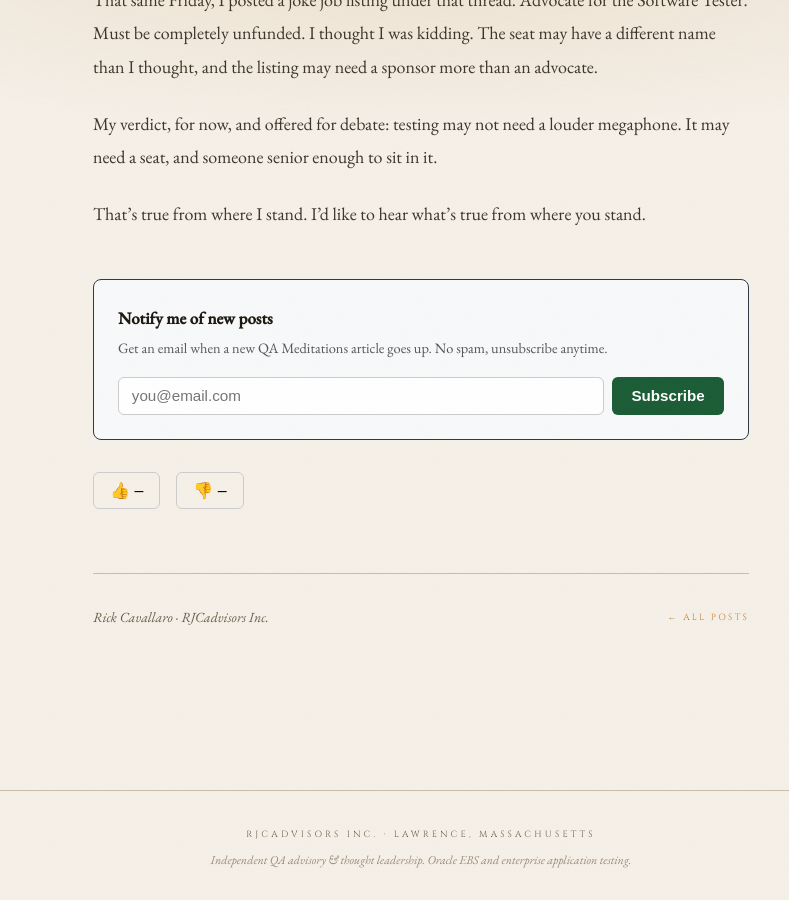
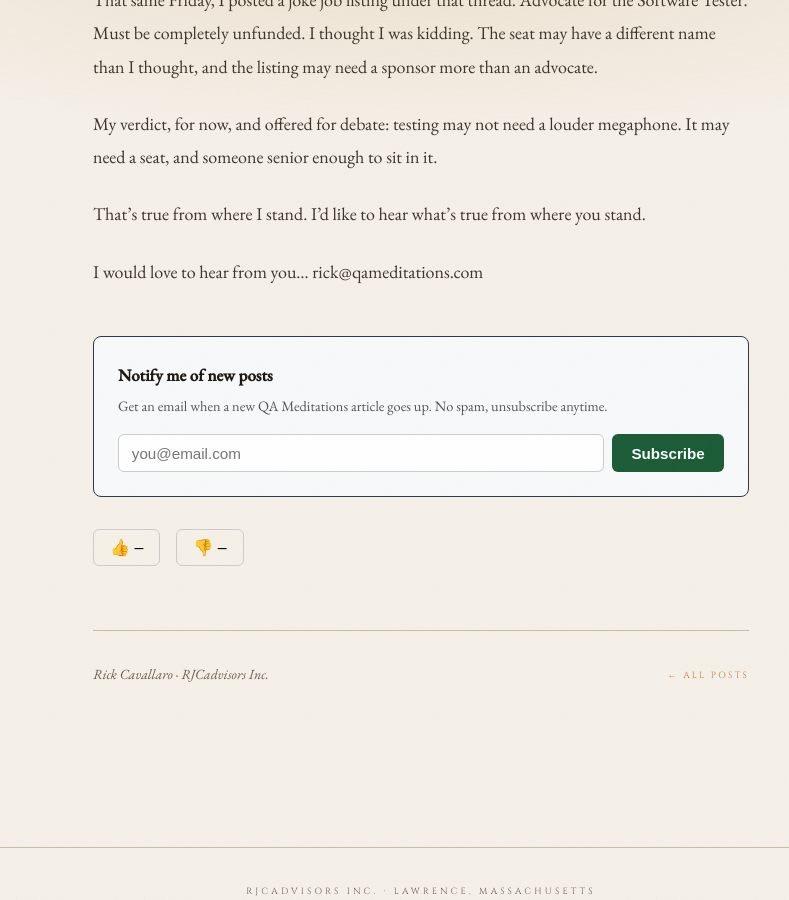
Before and after one commit to rjcadvisors/qameditations, a Jekyll site: the page built from _posts/2026-10-27-true-from-where-i-stood.md, in a window 1280 px wide and 900 px high, scrolled down 4429 px. Shown: the whole window, without its empty margins (219-1008 px from the left). Built offline with Jekyll 4.4.1, drawn with Linux system fonts in a browser that asks for light colours.

Commit message:
Include contact email in the post
Added contact email for feedback.

```diff
--- a/_posts/2026-10-27-true-from-where-i-stood.md
+++ b/_posts/2026-10-27-true-from-where-i-stood.md
@@ -84,3 +84,5 @@ That same Friday, I posted a joke job listing under that thread. Advocate for th
 My verdict, for now, and offered for debate: testing may not need a louder megaphone. It may need a seat, and someone senior enough to sit in it.
 
 That’s true from where I stand. I’d like to hear what’s true from where you stand.
+
+I would love to hear from you...  rick@qameditations.com
```
